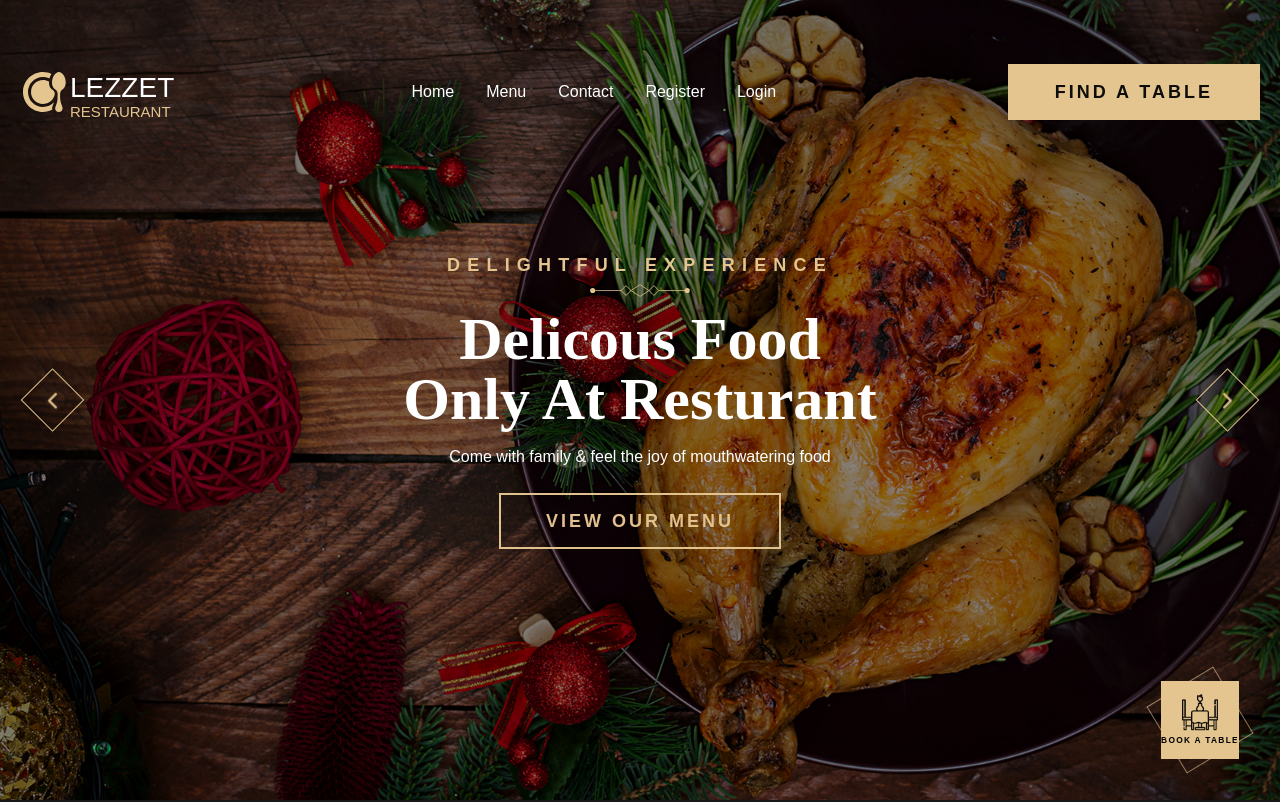
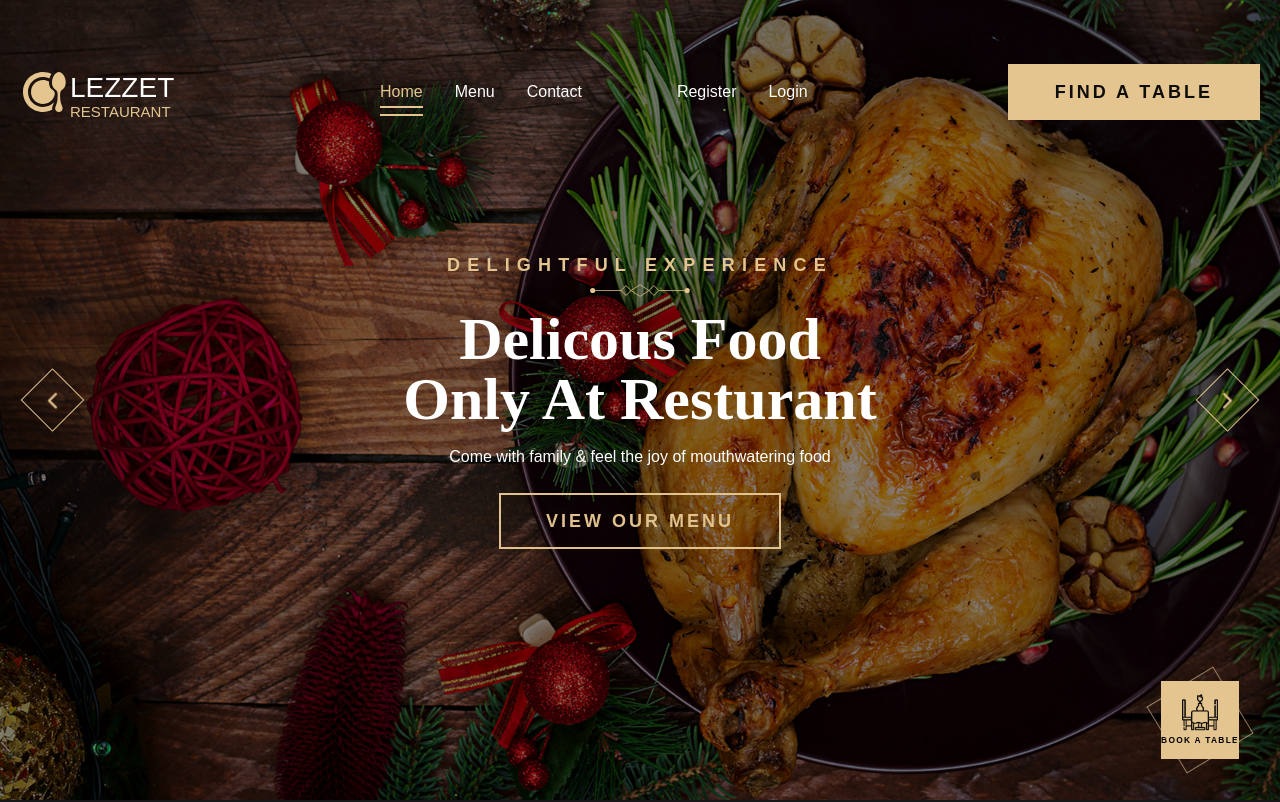
Before and after one commit to dania8shaghouri/restorantTailwindReact, a React (Create React App) app: page / in a window 1280 px wide. Shown: the top 802 px of the page. Built offline with nearby package versions, Linux system fonts and the light colour scheme.

Commit message:
Fix active nav underline and move login/register to router links

```diff
--- a/src/components/Footer.js
+++ b/src/components/Footer.js
@@ -6,7 +6,7 @@ import { FooterLinks, mediaLinks } from "../data/FooterLinks";
 
 export default function Footer() {
   return (
-    <footer className="relative min-h-screen overflow-hidden">
+    <footer id="contact" className="relative min-h-screen overflow-hidden">
       {/* Background */}
       <img
         src={backPhoto}
--- a/src/components/Header.js
+++ b/src/components/Header.js
@@ -1,9 +1,14 @@
 import { useState, useEffect } from "react";
+import { NavLink } from "react-router-dom";
+
 import logo from "../assets/img/logo.svg";
 import Button from "./Home/ui/Button";
 
 export default function Header({ menuOpen, setMenuOpen }) {
   const [scrolled, setScrolled] = useState(false);
+  const [activeSection, setActiveSection] = useState("home");
+
+  //   scroll yukari 50 cekildi mi diye kontrol eder (headere bg eklemek icin)
   useEffect(() => {
     const handleScroll = () => {
       setScrolled(window.scrollY > 50);
@@ -11,6 +16,45 @@ export default function Header({ menuOpen, setMenuOpen }) {
     window.addEventListener("scroll", handleScroll);
     return () => window.removeEventListener("scroll", handleScroll);
   }, []);
+
+  //   section %25 olarak ekranda gorunuyorsa onu active yap
+  useEffect(() => {
+    const sections = document.querySelectorAll("section[id], footer[id]");
+
+    const observer = new IntersectionObserver(
+      (entries) => {
+        entries.forEach((entry) => {
+          if (entry.isIntersecting) {
+            setActiveSection(entry.target.id);
+          }
+        });
+      },
+      { threshold: 0.25 }
+    );
+
+    sections.forEach((section) => observer.observe(section));
+
+    return () => observer.disconnect();
+  }, []);
+
+  const activeLinkClass = `
+  relative
+  text-[var(--gold-crayola)]
+  after:content-['']
+  after:absolute after:left-0 after:-bottom-2
+  after:w-full after:border-b-2 after:border-[var(--gold-crayola)]
+
+  before:content-['']
+  before:absolute before:left-0 before:-bottom-4
+  before:w-full before:border-b-2 before:border-[var(--gold-crayola)]
+`;
+
+  const navItems = [
+    { id: "home", label: "Home" },
+    { id: "menu", label: "Menu" },
+    { id: "contact", label: "Contact" },
+  ];
+
   return (
     <header
       className={`
@@ -29,31 +73,109 @@ export default function Header({ menuOpen, setMenuOpen }) {
           <img src={logo} alt="lezzet"></img>
         </a>
 
-        <ul className="hidden lg:flex gap-8  text-white">
+        {/* <ul className="hidden lg:flex gap-8  text-white">
           <li>
-            <a href="#home" className="hover:text-[var(--gold-crayola)]">
+            <a
+              href="#home"
+              className={
+                activeSection === "home"
+                  ? activeLinkClass
+                  : "hover:text-[var(--gold-crayola)]"
+              }
+            >
               Home
             </a>
           </li>
           <li>
-            <a href="#menu" className="hover:text-[var(--gold-crayola)]">
+            <a
+              href="#menu"
+              className={
+                activeSection === "menu"
+                  ? activeLinkClass
+                  : "hover:text-[var(--gold-crayola)]"
+              }
+            >
               Menu
             </a>
           </li>
           <li>
-            <a href="#contact" className="hover:text-[var(--gold-crayola)]">
+            <a
+              href="#contact"
+              className={
+                activeSection === "contact"
+                  ? activeLinkClass
+                  : "hover:text-[var(--gold-crayola)]"
+              }
+            >
               Contact
             </a>
           </li>
           <li>
-            <a href="#register" className="hover:text-[var(--gold-crayola)]">
+            <NavLink
+              to="/register"
+              className={({ isActive }) =>
+                isActive
+                  ? "text-[var(--gold-crayola)] "
+                  : "hover:text-[var(--gold-crayola)]"
+              }
+            >
               Register
-            </a>
+            </NavLink>
           </li>
           <li>
-            <a href="#login" className="hover:text-[var(--gold-crayola)]">
+            <NavLink
+              to="/login"
+              className={({ isActive }) =>
+                isActive
+                  ? "text-[var(--gold-crayola)] "
+                  : "hover:text-[var(--gold-crayola)]"
+              }
+            >
               Login
-            </a>
+            </NavLink>
+          </li>
+        </ul> */}
+
+        <ul className="hidden lg:flex gap-8 text-white">
+          {navItems.map((item) => (
+            <li key={item.id}>
+              <a
+                href={`#${item.id}`}
+                className={
+                  activeSection === item.id
+                    ? activeLinkClass
+                    : "hover:text-[var(--gold-crayola)]"
+                }
+              >
+                {item.label}
+              </a>
+            </li>
+          ))}
+        </ul>
+        <ul className="hidden lg:flex gap-8 text-white ml-[-105px]">
+          <li>
+            <NavLink
+              to="/register"
+              className={({ isActive }) =>
+                isActive
+                  ? "text-[var(--gold-crayola)]"
+                  : "hover:text-[var(--gold-crayola)]"
+              }
+            >
+              Register
+            </NavLink>
+          </li>
+          <li>
+            <NavLink
+              to="/login"
+              className={({ isActive }) =>
+                isActive
+                  ? "text-[var(--gold-crayola)]"
+                  : "hover:text-[var(--gold-crayola)]"
+              }
+            >
+              Login
+            </NavLink>
           </li>
         </ul>
 
--- a/src/components/Home/HeroSlider.js
+++ b/src/components/Home/HeroSlider.js
@@ -24,7 +24,7 @@ function HeroSlider() {
     setCurrent((prev) => (prev === 0 ? total - 1 : prev - 1));
 
   return (
-    <section className="relative min-h-screen overflow-hidden ">
+    <section id="home" className="relative min-h-screen overflow-hidden ">
       {HeroSlides.map((slide, index) => (
         <Slider key={index} slide={slide} isActive={index === current} />
       ))}
--- a/src/pages/Menu.js
+++ b/src/pages/Menu.js
@@ -7,7 +7,7 @@ import separator from "../assets/img/separator.svg";
 
 function Menu() {
   return (
-    <section className=" relative min-h-screen bg-[var(--eerie-black-1)] ">
+    <section id="menu" className=" relative min-h-screen bg-[var(--eerie-black-1)] ">
       <p
         className={`relative z-10 text-xs text-center py-10 font-bold uppercase tracking-[var(--letterSpacing-2)] text-[var(--gold-crayola)]
           `}
```
